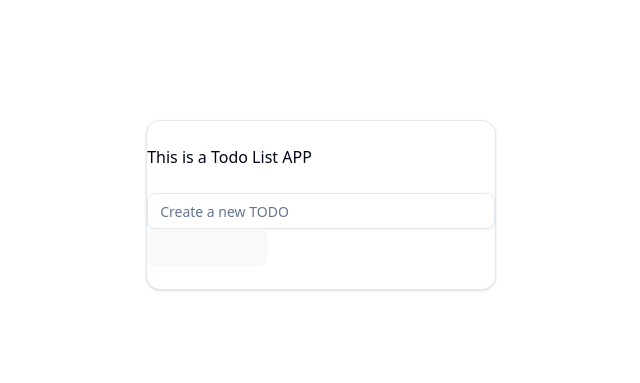
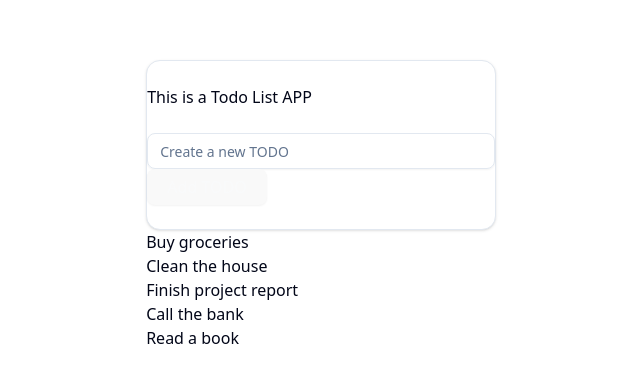
Before and after one commit to ernest03011/react-app, a React (Vite) app: page / in a window 1280 px wide. Shown: the part 195-578 px from the top of the page, without its empty margins (319-959 px from the left). Built offline with nearby package versions, Linux system fonts and the light colour scheme.

Commit message:
chore: display some todos

```diff
--- a/src/App.jsx
+++ b/src/App.jsx
@@ -1,13 +1,23 @@
-// import { useState } from "react";
+import { useState } from "react";
 
 import { CreateTodo } from "./CreateTodo.jsx";
 
 function App() {
   // const [count, setCount] = useState(0);
+  const [todos, setTodos] = useState([
+    { name: "Buy groceries", complete: false },
+    { name: "Clean the house", complete: true },
+    { name: "Finish project report", complete: false },
+    { name: "Call the bank", complete: true },
+    { name: "Read a book", complete: false },
+  ]);
+
+  let todoItem = todos.map((todo, index) => <li key={index}>{todo.name}</li>);
 
   return (
     <>
       <CreateTodo />
+      <ul>{todoItem}</ul>
     </>
   );
 }
```
